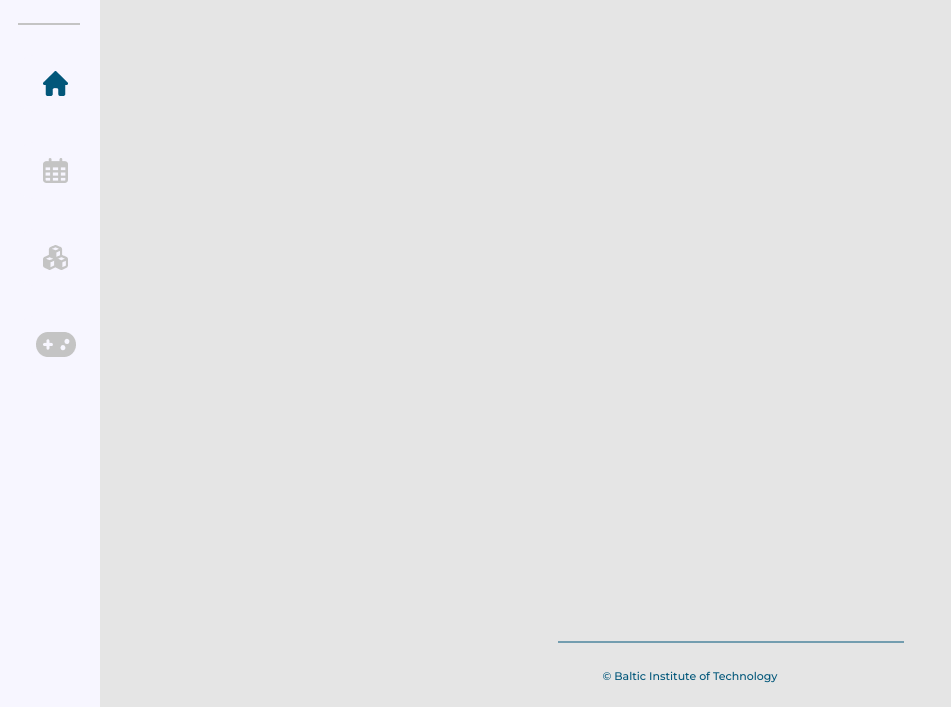
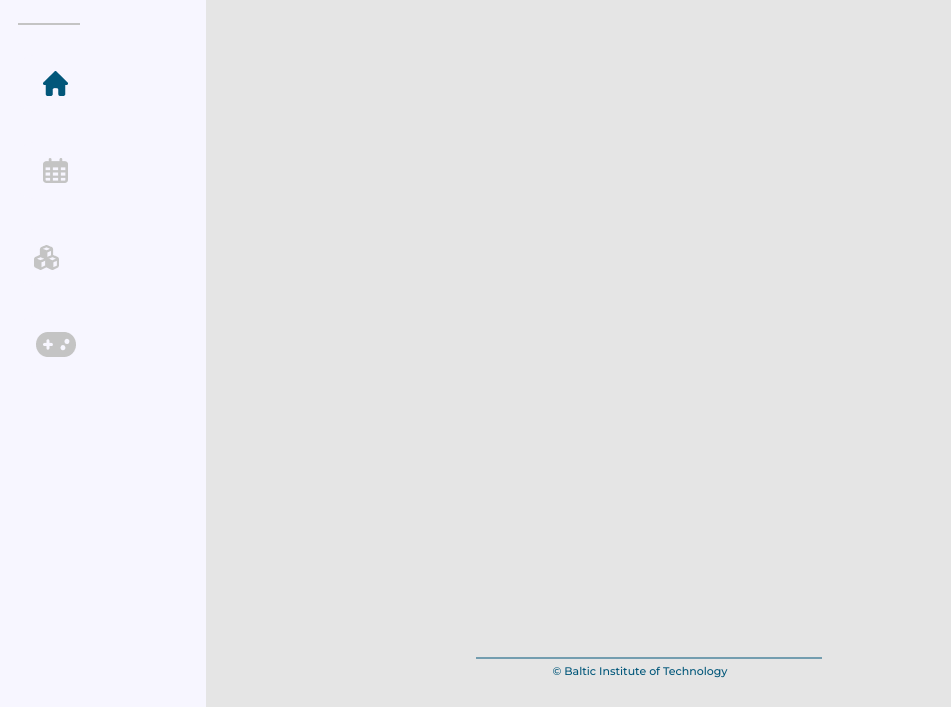
Before and after one commit to zasweted/15-first-friday-challenge, a website: page index.html in a window 1280 px wide. Shown: the part 93-800 px from the top of the page, without its empty margins (0-951 px from the left). Drawn offline with Linux system fonts and the light colour scheme.

Commit message:
nav on hover

```diff
--- a/assets/components/button.css
+++ b/assets/components/button.css
@@ -7,9 +7,24 @@
     border-radius: 25px 0 0 25px;
     border: none;
     transition: color 0.2s linear;
+    color: transparent;
 }
 
 .btn:hover {
+    padding: 0 0;
     background: #fff;
+    width: 195px;
+    height: 57px;
+    margin-left: 11px;
     border: none;
+    color: #c4c4c4;
+    font-family: montserrat;
+    font-weight: 500;
+    font-size: 16px;
+    line-height: 20px;
+    text-align: center;
 }
+
+.btn-column > div:first-child:hover {
+    color: #02577a;
+}
--- a/css/layout.css
+++ b/css/layout.css
@@ -15,6 +15,24 @@
 
 }
 
+.menu-hover {
+    display: flex;
+    flex-direction: column;
+    width: 206px;
+    height: 100vh;
+    gap: 56px;
+    background-color: var(--menu-bg-color);
+    display: none;
+}
+
+.container > .menu:hover {
+    display: flex;
+    flex-direction: column;
+    width: 206px;
+    height: 100vh;
+    gap: 56px;
+    background-color: var(--menu-bg-color);
+}
 .logo {
     width: 68px;
     height: 34px;
@@ -39,14 +57,17 @@
 }
 
 .container > .footer {
+    position: absolute;
     display: flex;
     flex-direction: column;
     justify-content: flex-end;
     align-items: center;
     width: 100%;
+    bottom: 5px;
 }
 
 .title {
+    position: absolute;;
     font-size: 11px;
     font-family: montserrat;
     font-weight: 500;
@@ -64,7 +85,7 @@
     background-color: #02577A;
 
     position: absolute;
-    bottom: 8%;
-    left: 385px;
+    top: -50%;
+    left: -250px;
     transform: translate(50%, -50%);
 }
--- a/index.html
+++ b/index.html
@@ -17,10 +17,18 @@
                 <img src="./assets/images/logo.png" alt="logo">
             </div>
             <div class="btn-column">
-                <button class="btn"><img src="./assets/images/home.png" alt=""></button>
-                <button class="btn"><img src="./assets/images/calendar.png" alt="cal"></button>
-                <button class="btn"><img src="./assets/images/cubes.png" alt="cubes"></button>
-                <button class="btn"><img src="./assets/images/gamepad.png" alt=""></button>
+                <div>
+                    <button class="btn"><img src="./assets/images/home.png" alt="">Home</button>
+                </div>
+                <div>
+                    <button class="btn"><img src="./assets/images/calendar.png" alt="cal">Calendar</button>
+                </div>
+                <div>
+                    <button class="btn"><img src="./assets/images/cubes.png" alt="cubes">FE</button>
+                </div>
+                <div>
+                    <button class="btn"><img src="./assets/images/gamepad.png" alt="">Games</button>
+                </div>
             </div>
         </nav>
         <div class="footer">
```
